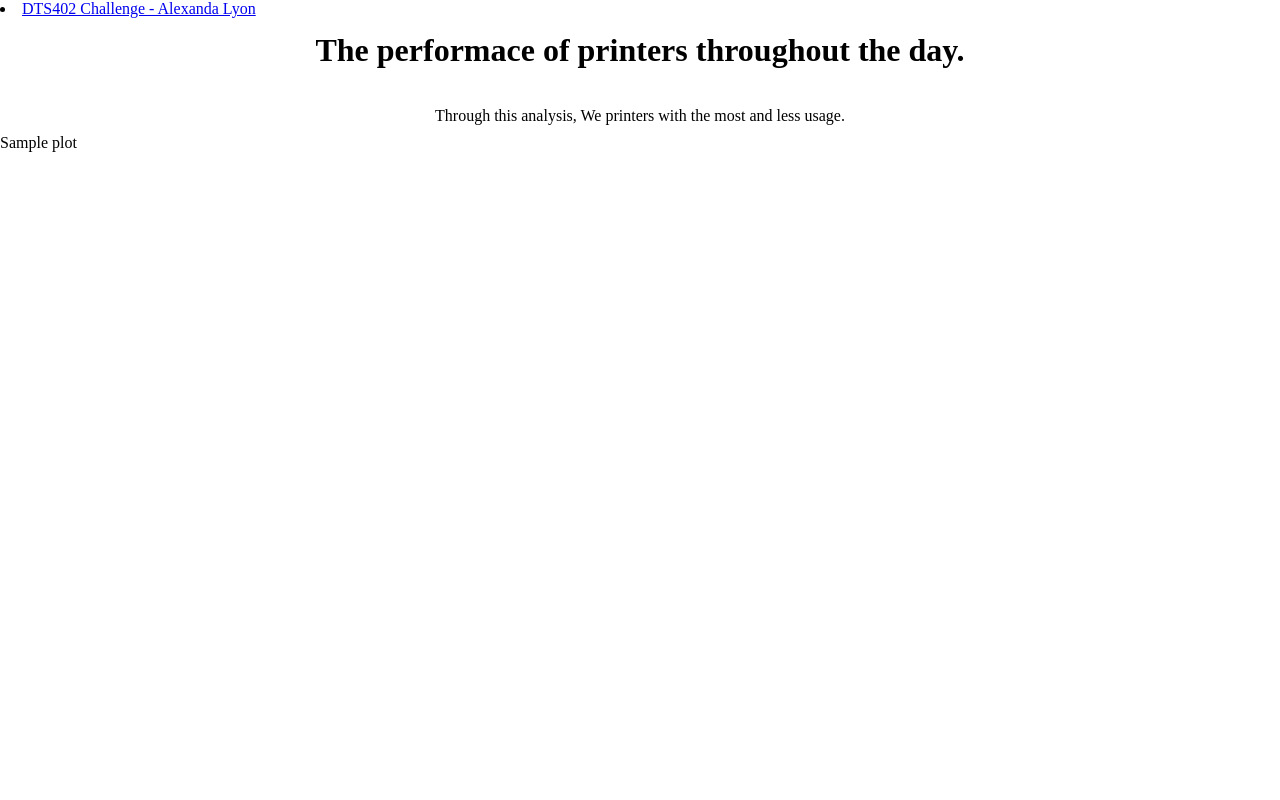
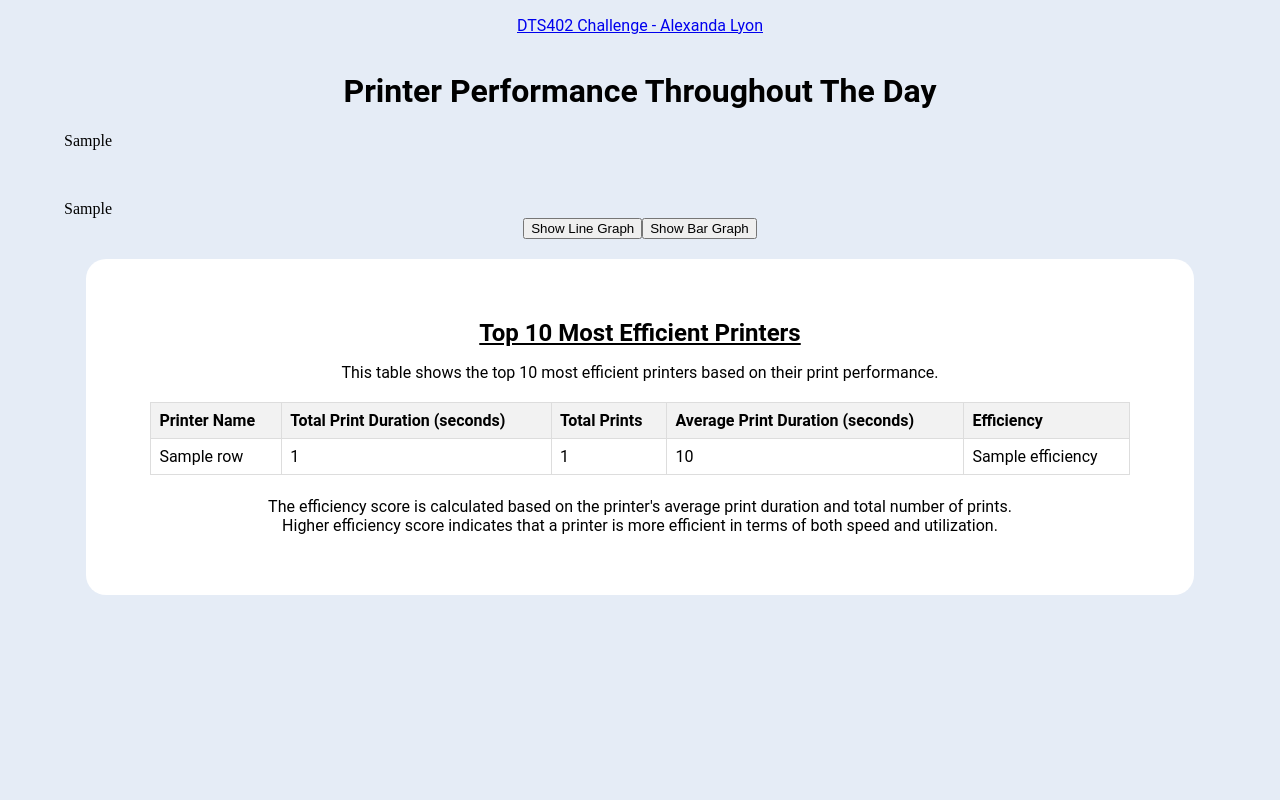
Before and after one commit to alexthelyon/printerActivityUni, a Flask app: template templates/printer_performance_analysis.html in a window 1280 px wide. Run offline with Flask 3, Linux system fonts and the light colour scheme; the template is opened without the code that fills it: most values are stand-ins (such as "Sample title", 1, 10 or a date in 2020); parts of the project's set-up code (start-up, migrations or seed data) failed here and were passed over.

Commit message:
Merged analyses onto one page. Added javascript and css

```diff
--- a/app.py
+++ b/app.py
@@ -3,79 +3,53 @@ from flask import Flask, render_template
 import pandas as pd
 import plotly.express as px
 import numpy as np
+from scipy import stats
+
 
 
 app = Flask(__name__)
 
 # Read data from Excel file
-data = pd.read_excel("https://github.com/alexthelyon/printerActivityUni/raw/main/PrinterActivity2.xlsx")
+data = pd.read_excel("PrinterActivity2.xlsx")
 
 
 @app.route('/')
 def index():
     return render_template('index.html')
 
+@app.route('/printer_performance_analysis')
+def printer_performance_analysis():
 
 
-#@app.route('/print_frequency_analysis')
+    # <-------------------- Total Individual Printer Usage --------------------->
 
 
-
-@app.route('/print_job_duration_analysis')
-def print_job_duration_analysis():
-    # Histogram of print durations
-    fig = px.bar(data, x='PrintDurationSeconds', nbins=20, title='Print Job Duration Analysis')
-    return render_template('print_job_duration_analysis.html', plot=fig.to_html(include_plotlyjs='cdn'))
+    printer_duration = data.groupby('PrinterName')['PrintDurationSeconds'].sum().reset_index()
+    fig1 = px.bar(printer_duration, x='PrinterName', y='PrintDurationSeconds', title='Individual Printer Usage Analysis')
 
 
+    # <-------------------- Print Frequency Over Time Line Graph --------------------->
 
-@app.route('/printer_performance_analysis')
-def printer_performance_analysis():
-    # Total print duration for each printer
-    printer_duration = data.groupby('PrinterName')['PrintDurationSeconds'].sum().reset_index()
-    fig = px.bar(printer_duration, x='PrinterName', y='PrintDurationSeconds', title='Printer Performance Analysis')
-    return render_template('printer_performance_analysis.html', plot=fig.to_html(include_plotlyjs='cdn'))
 
-def print_frequency_analysis():
     # Convert 'PrintStartTimestamp' to datetime
     data['PrintStartTimestamp'] = pd.to_datetime(data['PrintStartTimestamp'].apply(lambda x: f"{pd.to_datetime('today').date()} {x}"))
-
     # Resample data by hour and count print jobs
     print_frequency = data.set_index('PrintStartTimestamp').resample('H').size().reset_index(name='Frequency')
-
     # Line graph of print frequency over time
-    fig = px.line(print_frequency, x='PrintStartTimestamp', y='Frequency', title='Print Frequency Analysis')
-    return render_template('printer_performance_analysis.html', plot=fig.to_html(include_plotlyjs='cdn'))
+    fig2 = px.line(print_frequency, x='PrintStartTimestamp', y='Frequency', title='The Frequency Of Prints Analysis')
 
 
-
-@app.route('/document_usage_analysis')
-def document_usage_analysis():
-    # Count the number of times each document is printed
-    document_counts = data['DocumentID'].value_counts()
-
-    # Categorize documents based on the number of prints
-    bins = [1, 2, 3, 4, np.inf]
-    labels = ['Printed Once', 'Printed Twice', 'Printed Thrice', 'Printed Four Times or More']
-    document_counts_categorized = pd.cut(document_counts, bins=bins, labels=labels, right=False)
-
-    # Count the documents in each category
-    categorized_counts = document_counts_categorized.value_counts()
-
-    # Create a pie chart
-    fig = px.pie(names=categorized_counts.index, values=categorized_counts.values, title='Document Usage Analysis')
-
-    return render_template('document_usage_analysis.html', plot=fig.to_html(include_plotlyjs='cdn'))
+    # <-------------------- Print Frequency Over Time Bar Chart --------------------->
 
 
+    fig3 = px.bar(print_frequency, x='PrintStartTimestamp', y='Frequency', title='The Frequency Of Prints Analysis')
 
-@app.route('/efficient_printers_analysis')
-def efficient_printers_analysis():
-    # Calculate total print duration and count of prints for each printer
-    printer_summary = data.groupby('PrinterName').agg(
-        total_duration=('PrintDurationSeconds', 'sum'),
-        total_prints=('PrinterName', 'count')
-    ).reset_index()
+
+    # <-------------------- Printer Efficiency --------------------->
+
+
+    printer_summary = data.groupby('PrinterName').agg(total_duration=('PrintDurationSeconds', 'sum'),
+    total_prints=('PrinterName', 'count')).reset_index()
 
     # Calculate average print duration for each printer
     printer_summary['average_duration'] = printer_summary['total_duration'] / printer_summary['total_prints']
@@ -84,11 +58,23 @@ def efficient_printers_analysis():
     # Higher efficiency means lower average duration and higher total prints
     printer_summary['efficiency'] = 1 / (printer_summary['average_duration'] * printer_summary['total_prints'])
 
-    # Sort printers by efficiency and select top 10
-    top_efficient_printers = printer_summary.sort_values(by='efficiency', ascending=False).head(10)
+    # Round the efficiency to the 3rd decimal place
+    printer_summary['efficiency'] = printer_summary['efficiency'].round(3)
 
-    return render_template('efficient_printers_analysis.html', printer_summary=top_efficient_printers)
+    # Sort printers by efficiency in descending order
+    printer_summary = printer_summary.sort_values(by='efficiency', ascending=False)
 
+    # Select top 10 efficient printers
+    top_efficient_printers = printer_summary.head(10)
+
+
+
+
+    return render_template('printer_performance_analysis.html',
+                           plot1=fig1.to_html(include_plotlyjs='cdn'),
+                           plot2=fig2.to_html(include_plotlyjs='cdn'),
+                           plot3=fig3.to_html(include_plotlyjs='cdn'),
+                           printer_summary=top_efficient_printers)
 
 if __name__ == '__main__':
     app.run(debug=True)
--- /dev/null
+++ b/static/printer_performance_script.js
@@ -0,0 +1,15 @@
+// Hide plot3 (Bar Graph) when the page loads
+window.onload = function() {
+    var plot3 = document.getElementById('plot3');
+    plot3.style.display = 'none';
+};
+
+function showPlot(plotId) {
+    // Hide all plots
+    var graphs = document.getElementsByClassName('changeable_graph');
+    for (var i = 0; i < graphs.length; i++) {
+        graphs[i].style.display = 'none';
+    }
+    // Show the selected plot
+    document.getElementById(plotId).style.display = 'block';
+}
--- /dev/null
+++ b/static/printer_performance_style.css
@@ -0,0 +1,140 @@
+body, html {
+    height: 100%;
+    margin: 0;
+    padding: 0;
+    background-color: #E5ECF6;
+
+}
+
+#HomeButton {
+    display: flex;
+    flex-direction: column;
+    justify-content: center;
+    align-items: center;
+    font-family: 'Roboto', sans-serif;
+}
+
+#header {
+    display: flex;
+    flex-direction: column;
+    justify-content: center;
+    align-items: center;
+    height: 20%;
+    font-family: 'Roboto', sans-serif;
+    text-decoration: solid;
+}
+
+
+
+
+
+
+
+.graph-container {
+    width: 90%; /* Set the width of the container */
+    margin: 0 auto; /* Center the container */
+    border-radius: 20px; /* Adjust the value to control the curvature */
+    overflow: hidden; /* Ensure content within the container respects the rounded corners */
+    margin-bottom: 50px;
+}
+
+.changeable_graph_container {
+    width: 90%; /* Set the width of the container */
+    margin: 0 auto; /* Center the container */
+    border-radius: 20px; /* Adjust the value to control the curvature */
+    overflow: hidden; /* Ensure content within the container respects the rounded corners */
+}
+
+
+
+#plotButtons {
+    margin-bottom: 20px;
+    display: flex;
+    justify-content: center;
+    align-items: center;
+    border-radius: 20px; /* Adjust the value to control the curvature */
+    overflow: hidden; /* Ensure content within the container respects the rounded corners */
+}
+
+/*--------------------------------------------------------------------------------------------------------------*/
+
+#EfficiencySection {
+    background-color: white; /* Set background color to white */
+    padding: 10px; /* Add some padding for spacing */
+    margin-top: 20px; /* Add some margin on top */
+    border-radius: 20px; /* Add rounded corners */
+    width: 85%; /* Set the width to match the other sections */
+    margin-left: auto; /* Center the container */
+    margin-right: auto; /* Center the container */
+}
+
+/* Most Effective Printers Analysis */
+#MostEffectivePrintersAnalysis {
+    margin-top: 50px;
+    margin-bottom: 50px;
+}
+
+/* Top Text */
+#Top10Printers_TopText {
+    text-align: center;
+}
+
+#Top10Printers_TopText h1 {
+    font-size: 24px;
+    margin-bottom: 10px;
+    font-family: 'Roboto', sans-serif;
+    text-decoration: underline;
+}
+
+#Top10Printers_TopText p {
+    font-size: 16px;
+    font-family: 'Roboto', sans-serif;
+
+}
+
+/* Top 10 Printers Table */
+#Top10PrintersTable {
+    margin-top: 20px;
+    margin-left: auto;  /* Center the table horizontally */
+    margin-right: auto; /* Center the table horizontally */
+    width: 90%; /* Set the width of the table */
+    background-color: white; /* Set the background color to white */
+    border-bottom: 2px solid white; /* Add a white border underneath */
+
+
+}
+
+#Top10PrintersTable table {
+    width: 100%;
+    border-collapse: collapse;
+    border-spacing: 0;
+
+
+
+}
+
+#Top10PrintersTable th, #Top10PrintersTable td {
+    border: 1px solid #dddddd;
+    text-align: left;
+    padding: 8px;
+    font-family: 'Roboto', sans-serif;
+
+}
+
+#Top10PrintersTable th {
+    background-color: #f2f2f2;
+}
+
+/* Efficiency Explanation */
+#EfficiencyExplanation {
+    margin-top: 20px;
+
+}
+
+#EfficiencyExplanation p {
+    font-size: 16px;
+    text-align: center;
+    font-family: 'Roboto', sans-serif;
+
+
+}
--- a/templates/printer_performance_analysis.html
+++ b/templates/printer_performance_analysis.html
@@ -1,53 +1,103 @@
 <!-- templates/printer_performance_analysis.html -->
 <!DOCTYPE html>
 <html lang="en">
+<head>
+    <meta charset="UTF-8">
+    <meta name="viewport" content="width=device-width, initial-scale=1.0">
+    <title>Printer Performance Analysis</title>
+    <link rel="stylesheet" type="text/css" href="{{ url_for('static', filename='printer_performance_style.css') }}">
 
+</head>
 <body>
 
+
     <div id="HomeButton">
-        <li><a href="/index">DTS402 Challenge - Alexanda Lyon</a></li>
+        <p><a href="/">DTS402 Challenge - Alexanda Lyon</a></p>
+    </div>
+
+    <div id="PageHeader">
+        <div id="header">
+            <div id="PrintPerformanceAnalysis">
+                <h1>Printer Performance Throughout The Day</h1>
+            </div>
+        </div>
+    </div>
+
+    <!-- Graph 1 (Printer Performance) -->
+    <div id="IndividualPrinterUsage">
+
+        <div class="graph-container">
+            <div class="graph" id="plot1">
+                {{ plot1 | safe }}
+            </div>
+        </div>
+    </div>
+
+
+    <!-- Graph 2 & 3 (Print Frequency) -->
+    <div id="PrintFrequency">
+        <div class="changeable_graph_container">
+            <!-- Graph 2 (Line graph) -->
+            <div class="changeable_graph" id="plot2">
+                {{ plot2 | safe }}
+            </div>
+
+            <!-- Graph 2 (Bar graph) -->
+            <div class="changeable_graph" id="plot3">
+                {{ plot3 | safe }}
+            </div>
+        </div>
+
+        <div id="plotButtons">
+            <button onclick="showPlot('plot2')">Show Line Graph</button>
+            <button onclick="showPlot('plot3')">Show Bar Graph</button>
+        </div>
 
     </div>
 
+    <!-- Table 1 (Most Effective Printers) -->
+    <div id="EfficiencySection">
 
+        <div id="MostEffectivePrintersAnalysis">
+            <div id="Top10Printers_TopText">
+                <h1>Top 10 Most Efficient Printers</h1>
+                <p>This table shows the top 10 most efficient printers based on their print performance.</p>
+            </div>
 
+            <div id="Top10PrintersTable">
+                <table>
+                    <thead>
+                        <tr>
+                            <th>Printer Name</th>
+                            <th>Total Print Duration (seconds)</th>
+                            <th>Total Prints</th>
+                            <th>Average Print Duration (seconds)</th>
+                            <th>Efficiency</th>
+                        </tr>
+                    </thead>
+                    <tbody>
+                        {% for index, row in printer_summary.iterrows() %}
+                        <tr>
+                            <td>{{ row['PrinterName'] }}</td>
+                            <td>{{ row['total_duration'] }}</td>
+                            <td>{{ row['total_prints'] }}</td>
+                            <td>{{ row['average_duration'] }}</td>
+                            <td>{{ row['efficiency'] }}</td>
+                        </tr>
+                        {% endfor %}
+                    </tbody>
+                </table>
+            </div>
 
-    <div id="textContainer">
-        <div id="PrintPerformanceAnalysis">
-            <h1>The performace of printers throughout the day.</h1>
-        </div>
-        <div id="description">
-            <p>Through this analysis, We printers with the most and less usage.</p>
+            <div id="EfficiencyExplanation">
+                <p>The efficiency score is calculated based on the printer's average print duration and total number of prints. <br> Higher efficiency score indicates that a printer is more efficient in terms of both speed and utilization.</p>
+            </div>
+
         </div>
     </div>
 
 
 
-
+    <script src="{{ url_for('static', filename='printer_performance_script.js') }}"></script>
 </body>
-
-
-<head>
-    <meta charset="UTF-8">
-    <meta name="viewport" content="width=device-width, initial-scale=1.0">
-    <title>Printer Performance Analysis</title>
-    {{ plot|safe }}
-</head>
-
-
-<style>
-        body, html {
-        height: 38%;
-        margin: 0;
-        padding: 0;
-    }
-    #textContainer {
-        display: flex;
-        flex-direction: column;
-        justify-content: center;
-        align-items: center;
-        height: 100%;
-    }
-</style>
-
 </html>
```
Also changed, not shown: templates/document_usage_analysis.html (deleted, +0 -16 lines), templates/efficient_printers_analysis.html (deleted, +0 -34 lines), templates/index.html (+0 -7 lines), templates/print_frequency_analysis.html (deleted, +0 -44 lines), templates/print_job_duration_analysis.html (deleted, +0 -14 lines), static/styles.css (deleted).
